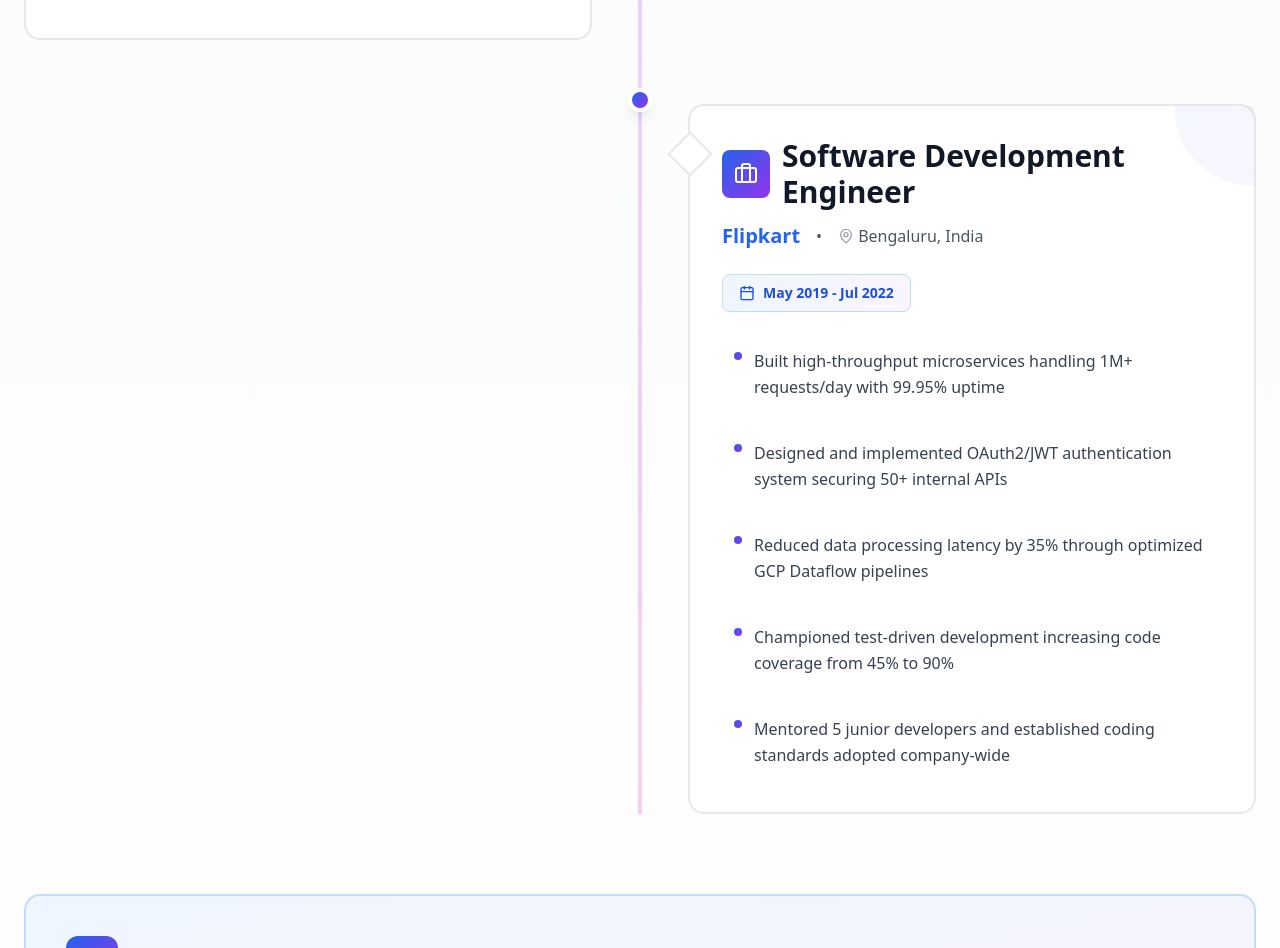
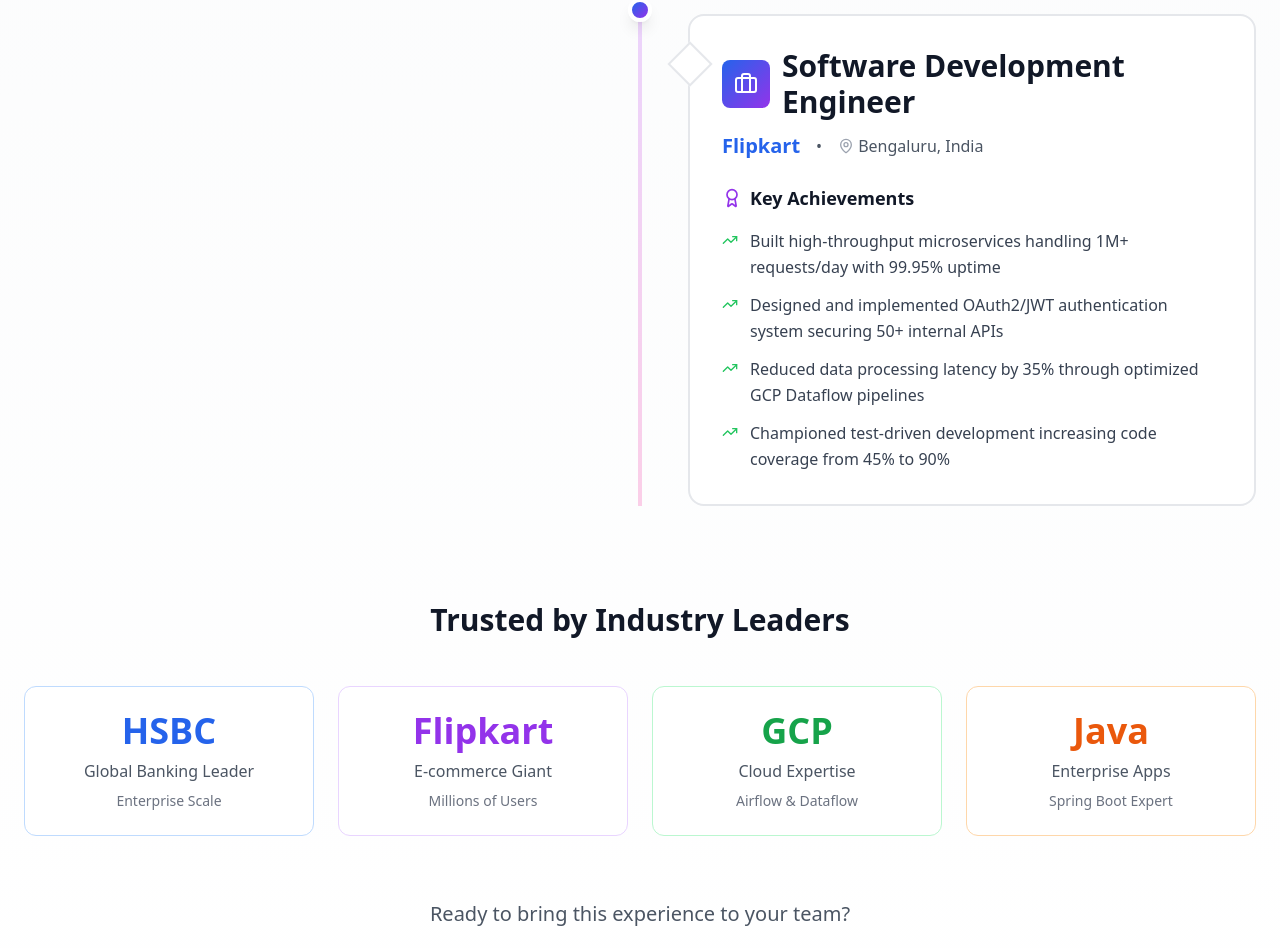
Before and after one commit to vinay9977/vinay-portfolio, a React (Create React App) app: page / in a window 1280 px wide. Shown: the part 4578-5526 px from the top of the page. Built offline with nearby package versions, Linux system fonts and the light colour scheme.

Commit message:
updated timeline

```diff
--- a/src/components/Experience.js
+++ b/src/components/Experience.js
@@ -1,5 +1,5 @@
 import React from 'react';
-import { Briefcase, MapPin, Calendar, Award, TrendingUp } from 'lucide-react';
+import { Briefcase, MapPin, Award, TrendingUp } from 'lucide-react';
 import { experienceData } from '../data/experienceData';
 
 export const Experience = () => {
@@ -60,28 +60,21 @@
                         </div>
                       </div>
 
-                      {/* Period Badge */}
-                      <div className="inline-flex items-center gap-2 px-4 py-2 bg-gradient-to-r from-blue-50 to-purple-50 border border-blue-200 rounded-lg text-blue-700 text-sm font-semibold mb-6">
-                        <Calendar size={16} />
-                        {exp.period}
+                      {/* Achievements */}
+                      <div>
+                        <div className="flex items-center gap-2 mb-4">
+                          <Award size={20} className="text-purple-600" />
+                          <h4 className="text-lg font-semibold text-gray-900">Key Achievements</h4>
+                        </div>
+                        <ul className="space-y-3">
+                          {exp.achievements.map((achievement, achievementIdx) => (
+                            <li key={achievementIdx} className="flex items-start gap-3 text-gray-700">
+                              <TrendingUp size={16} className="text-green-500 mt-1 flex-shrink-0" />
+                              <span className="leading-relaxed">{achievement}</span>
+                            </li>
+                          ))}
+                        </ul>
                       </div>
-
-                      {/* Achievements */}
-                      <div className="space-y-4">
-                        {exp.achievements.map((achievement, i) => (
-                          <div key={i} className="group/item flex items-start gap-3 p-3 rounded-lg hover:bg-gray-50 transition-colors">
-                            <div className="flex-shrink-0 mt-1">
-                              <div className="w-2 h-2 bg-gradient-to-br from-blue-600 to-purple-600 rounded-full group-hover/item:scale-150 transition-transform"></div>
-                            </div>
-                            <p className="text-gray-700 leading-relaxed flex-1">
-                              {achievement}
-                            </p>
-                          </div>
-                        ))}
-                      </div>
-
-                      {/* Decorative Corner Element */}
-                      <div className="absolute top-0 right-0 w-20 h-20 bg-gradient-to-br from-blue-600 to-purple-600 opacity-5 rounded-bl-full"></div>
                     </div>
                   </div>
                 </div>
@@ -90,16 +83,12 @@
           </div>
         </div>
 
-        {/* Career Highlights Summary */}
-        <div className="mt-20 bg-gradient-to-br from-blue-50 to-purple-50 rounded-2xl p-10 border-2 border-blue-200">
-          <div className="flex items-center gap-3 mb-8">
-            <div className="p-3 bg-gradient-to-br from-blue-600 to-purple-600 rounded-xl">
-              <TrendingUp size={28} className="text-white" />
-            </div>
-            <h3 className="text-3xl font-bold text-gray-900">Career Highlights</h3>
-          </div>
-
-          <div className="grid md:grid-cols-2 lg:grid-cols-4 gap-6">
+        {/* Companies Worked With Showcase */}
+        <div className="mt-24">
+          <h3 className="text-3xl font-bold text-center mb-12 text-gray-900">
+            Trusted by Industry Leaders
+          </h3>
+          <div className="grid grid-cols-2 md:grid-cols-4 gap-6">
             <div className="text-center p-6 bg-white rounded-xl border border-blue-200 hover:shadow-lg transition-all">
               <div className="text-4xl font-bold text-blue-600 mb-2">HSBC</div>
               <p className="text-gray-600 font-medium">Global Banking Leader</p>
--- a/src/data/experienceData.js
+++ b/src/data/experienceData.js
@@ -3,26 +3,25 @@
     company: 'HSBC Bank',
     role: 'Senior Software Developer',
     location: 'Pune, India',
-    period: 'Jul 2022 - Dec 2023',
     achievements: [
       'Architected and deployed cloud-native banking solutions on GCP, reducing infrastructure costs by 40%',
       'Led migration of 15+ legacy applications to microservices architecture, improving system reliability to 99.9%',
       'Implemented end-to-end security framework reducing vulnerabilities by 75% across all services',
       'Engineered real-time Bloomberg data integration pipeline processing 10M+ transactions daily',
-      'Reduced deployment cycle time by 35% through advanced CI/CD automation with Jenkins and Ansible'
+      'Reduced deployment cycle time by 35% through advanced CI/CD automation with Jenkins and Ansible',
+      'Mentored 5 junior developers and established coding standards adopted company-wide'
     ]
   },
   {
     company: 'Flipkart',
     role: 'Software Development Engineer',
     location: 'Bengaluru, India',
-    period: 'May 2019 - Jul 2022',
     achievements: [
       'Built high-throughput microservices handling 1M+ requests/day with 99.95% uptime',
       'Designed and implemented OAuth2/JWT authentication system securing 50+ internal APIs',
       'Reduced data processing latency by 35% through optimized GCP Dataflow pipelines',
       'Championed test-driven development increasing code coverage from 45% to 90%',
-      'Mentored 5 junior developers and established coding standards adopted company-wide'
+
     ]
   }
 ];
```
